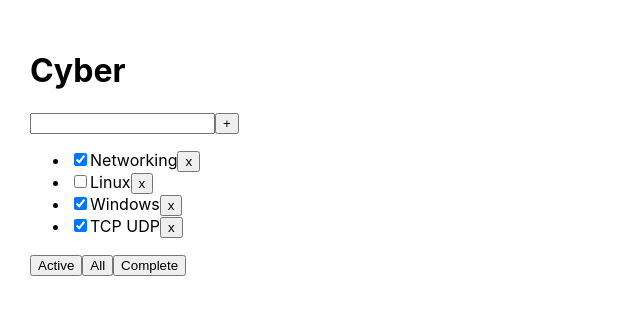
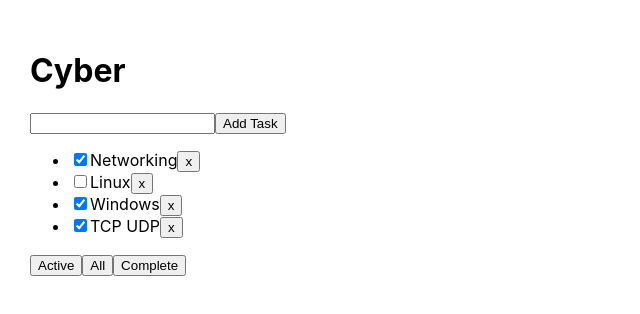
Before and after one commit to timorust/react-typescript, a React (Create React App) app: page / in a window 1280 px wide. Shown: the top 314 px of the page, without its empty margins (0-640 px from the left). Built offline with nearby package versions, Linux system fonts and the light colour scheme.

Commit message:
onKeyPress

```diff
--- a/src/App.tsx
+++ b/src/App.tsx
@@ -11,6 +11,8 @@ function App() {
     { id: v1(), title: "Windows", isDone: true },
     { id: v1(), title: "TCP UDP", isDone: true },
   ]);
+
+  console.log(tasks);
 
   let [filter, setFilter] = useState<FilterValueTypes>("all");
 
@@ -26,6 +28,16 @@ function App() {
     tasksToFilter = tasks.filter((t) => t.isDone === true);
   }
 
+  function addTask(inputTaskTitleFromTodoList: string) {
+    let newTask = {
+      id: v1(),
+      title: inputTaskTitleFromTodoList,
+      isDone: false,
+    };
+    let newTasks = [newTask, ...tasks];
+    setTasks(newTasks);
+  }
+
   function removeTask(id: string) {
     let filterTasks = tasks.filter((t) => t.id !== id);
     setTasks(filterTasks);
@@ -38,6 +50,7 @@ function App() {
         tasks={tasksToFilter}
         removeTask={removeTask}
         changeFilter={changeFilter}
+        addTask={addTask}
       />
     </div>
   );
--- a/src/components/TodoList.tsx
+++ b/src/components/TodoList.tsx
@@ -1,4 +1,4 @@
-import React from "react";
+import React, { useState } from "react";
 import { FilterValueTypes } from "../App";
 
 export type TasksType = {
@@ -12,20 +12,40 @@ type PropsType = {
   tasks: Array<TasksType>;
   removeTask: (id: string) => void;
   changeFilter: (value: FilterValueTypes) => void;
+  addTask: (inputTaskTitleFromTodoList: string) => void;
 };
 
 export function TodoList(props: PropsType) {
+  const [inputTaskTitleFromTodoList, setInputTaskTitleFromTodoList] =
+    useState("");
+
   return (
     <div>
       <h1>{props.title}</h1>
       <div>
-        <input type="text" />
-        <button>+</button>
+        <input
+          value={inputTaskTitleFromTodoList}
+          onChange={(e) => setInputTaskTitleFromTodoList(e.currentTarget.value)}
+          onKeyPress={(e) => {
+            if (e.charCode === 13) {
+              props.addTask(inputTaskTitleFromTodoList);
+              setInputTaskTitleFromTodoList("");
+            }
+          }}
+        />
+        <button
+          onClick={() => {
+            props.addTask(inputTaskTitleFromTodoList);
+            setInputTaskTitleFromTodoList("");
+          }}
+        >
+          Add Task
+        </button>
       </div>
 
       <ul>
         {props.tasks.map((t) => (
-          <li>
+          <li key={t.id}>
             <input type="checkbox" checked={t.isDone} />
             <span>{t.title}</span>
             <button
```
